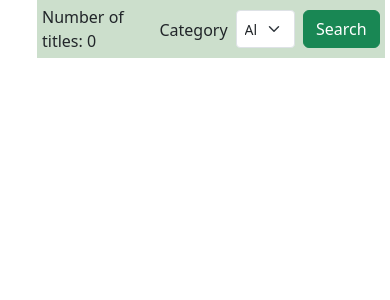
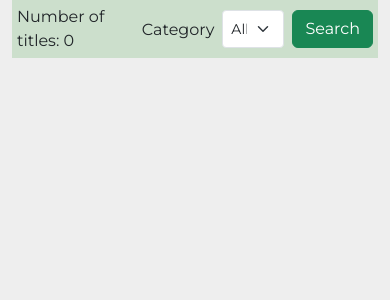
Before and after one commit to mavissoh/i, a Flask app: page / in a window 390 px wide. Shown: the part 64-364 px from the top of the page. Run offline with Flask 3, Linux system fonts and the light colour scheme; some libraries are stand-ins or nearby versions.

Commit message:
responsive sizing and font changes

```diff
--- a/assets/css/custom.css
+++ b/assets/css/custom.css
@@ -136,8 +136,7 @@
     margin-bottom: 15px;
     border-radius: 8px;
     align-items: flex-start;
-    margin-left: 25px;
-    width:95%;
+    width:100%;
 }
 
 .card-common:hover {
@@ -153,16 +152,12 @@
 
 .header{
     background-color: rgb(161, 189, 161);
-    margin-left: 5px;
     padding: 8px;
     align-items: flex-start;
-    width: 99%;
     margin-bottom: 0;
 }
 
 .header-title{
     background-color: rgb(204, 223, 204);
     padding: 5px;
-    margin-left: 25px;
-    width:95%;
 }
--- a/templates/base.html
+++ b/templates/base.html
@@ -4,7 +4,8 @@
 <head>
   <meta charset="UTF-8">
   <meta name="viewport" content="width=device-width, initial-scale=1.0, shrink-to-fit=no">
-
+  <!--bootstrap-->
+  <link href="https://cdn.jsdelivr.net/npm/bootstrap@5.3.0/dist/css/bootstrap.min.css" rel="stylesheet">
   <script defer src="https://use.fontawesome.com/releases/v5.0.13/js/all.js"
     integrity="sha384-xymdQtn1n3lH2wcu0qhcdaOpQwyoarkgLVxC/wZ5q7h9gHtxICrpcaSUfygqZGOe"
     crossorigin="anonymous"></script>
@@ -12,8 +13,7 @@
   <link rel="stylesheet" href="{{ url_for('static', filename='css/custom.css')}}">
 
   <title>{{panel}}</title>
-  <!--bootstrap-->
-  <link href="https://cdn.jsdelivr.net/npm/bootstrap@5.3.0/dist/css/bootstrap.min.css" rel="stylesheet">
+
 </head>
 
 <body>
@@ -46,7 +46,7 @@
             </ul>
           </div>
           <!-- end of top-nav -->
-          <div class="col-md-10 offset-md-2">
+          <div class="col-md-8 col-lg-10 offset-lg-2 offset-md-4">
             <h4 class="header text-uppercase">{{ panel }}</h4>
           </div>
     </div>
@@ -55,15 +55,11 @@
 
    <!-- cards -->
   <section>
-    <div class="container-fluid offset-md-2">
-      <div class="row">
+    <div class="container-fluid offset-md-4 offset-lg-2">
         <div class="col-xl-10 col-lg-9 col-md-8">
-          <!-- <div class="row pt-md-5 ms-md-3 mt-md-3 mb-5"> -->
             {% block mainblock %}
             {% endblock %}
-          <!-- </div> -->
         </div>
-      </div>
     </div>
   </section>
 
--- a/templates/books.html
+++ b/templates/books.html
@@ -4,7 +4,7 @@
 
   {% block mainblock %}
 
-    <div class="d-flex justify-content-between header-title align-items-center">
+    <div class="d-flex col-12 justify-content-between header-title align-items-center">
     <p class="mb-0">Number of titles: {{ books|length }}</p>
     <div class="d-flex">
         <label class="me-2 mb-0 mt-2 align-items-center">Category</label>
@@ -19,14 +19,13 @@
     </div>
 
   {% for book in books %}
-  <div class="col-12 mb-2">
-    <div class="card-common h-100 d-flex flex-row align-items-start">
-      <div class="bg-image hover-overlay ripple  col-xs-4 col-md-2" data-mdb-ripple-color="light">
+  <div class="mb-2">
+    <div class="card-common h-100 row g-0 align-items-start">
+      <div class="bg-image hover-overlay ripple col-xs-12 col-lg-2 col-md-4" data-mdb-ripple-color="light">
         <img src="{{book['url']}}" class="card-img" />
-
       </div>
-      <div class="card-body d-flex flex-column">
-        <div class="d-flex flex-column flex-grow-1 mt-3">
+      <div class="col-12 col-md-8 col-lg-10 d-flex flex-column p-3">
+          <div class="d-flex flex-column flex-grow-1">
               <h5>{{ book['title'] }}</h5>
               <h5>By {{ book['authors']|join(', ') }}</h5>
               <p>Category: {{ book['category'] }}, {{ book['genres']|join(', ') }}</p>
@@ -37,6 +36,8 @@
           <div class="mt-1 me-3 text-end">
               <a href="#" class="btn btn-success">More details</a>
           </div>
+
+
       </div>
 
     </div>
```
Lines whose indentation alone changed are shown as unchanged.
